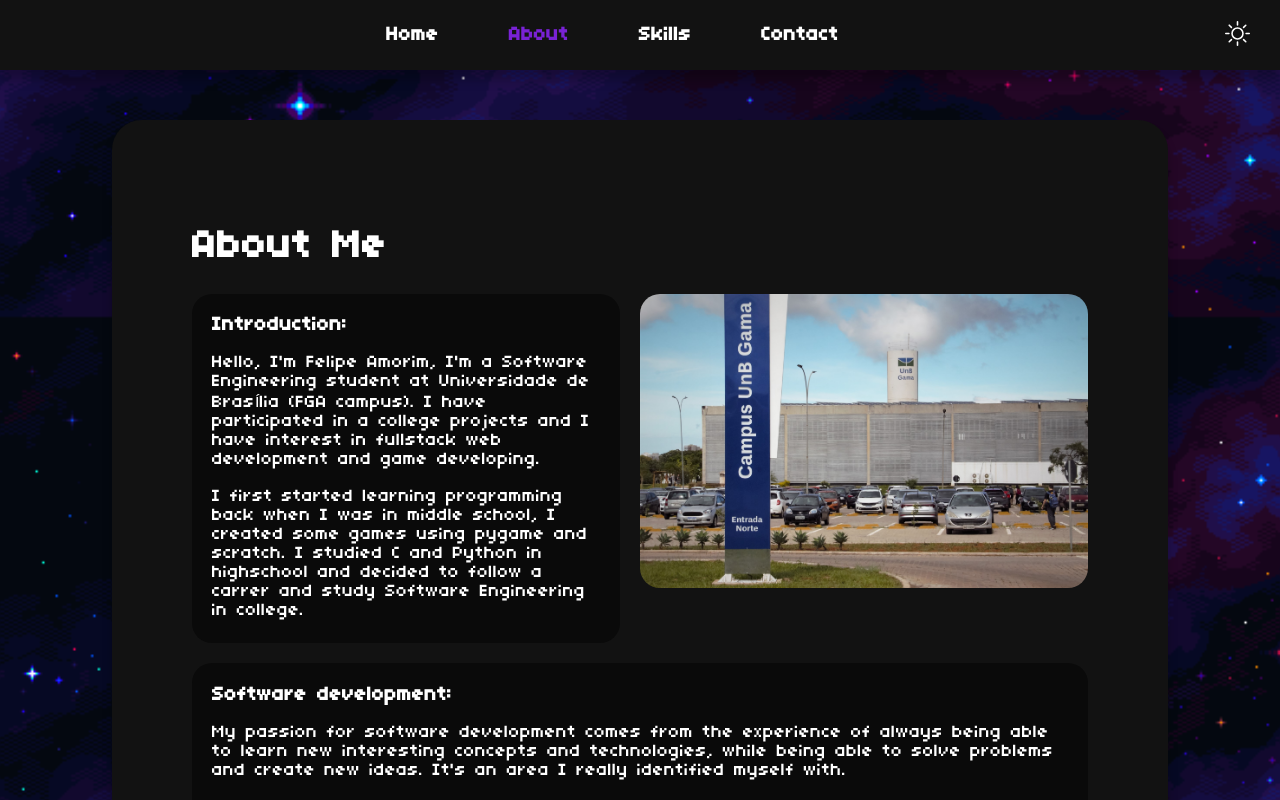
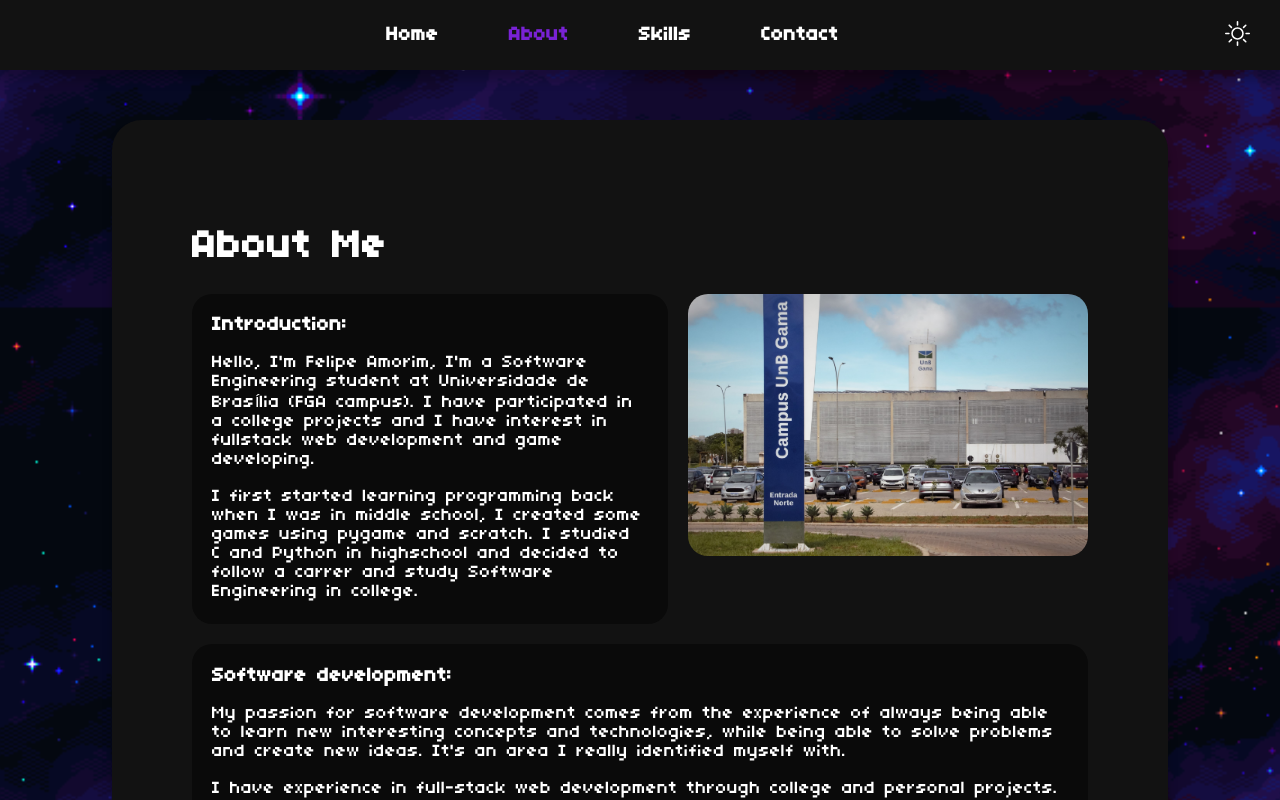
Before and after one commit to LipeAKugel/Portfolio, a Next.js app: page /about in a window 1280 px wide. Shown: the top 800 px of the page. Built offline with nearby package versions, Linux system fonts and the light colour scheme.

Commit message:
:bulb: adding link to campus

```diff
--- a/src/app/about/page.js
+++ b/src/app/about/page.js
@@ -10,8 +10,8 @@ export default function AboutMe() {
 
   const router = useRouter();
 
-  const redirectToSkills = () => {
-    router.push("/skills");
+  const redirect = (url) => {
+    router.push(url);
   }
 
   return (
@@ -35,7 +35,12 @@ export default function AboutMe() {
               in college.
             </p>
           </div>
-          <Image alt="fga_image" src={fgaImage} />
+          <Link
+            className={styles.fgaLink}
+            href="https://fga.unb.br/"
+          >
+            <Image alt="fga_image" src={fgaImage} />
+          </Link>
         </div>
         <div className={styles.text}>
           <h2>Software development:</h2>
@@ -61,7 +66,7 @@ export default function AboutMe() {
         </div>
         <div className={styles.text}>
           <p>You can have a look at my projects and skills here:</p>
-          <Button label="Skills >>" onClick={() => redirectToSkills()}/>
+          <Button label="Skills >>" onClick={() => redirect("/skills")}/>
         </div>
         <div className={styles.text}>
           <h2>Curiosities:</h2>
--- a/src/components/messageModal.js
+++ b/src/components/messageModal.js
@@ -1,5 +1,4 @@
 import styles from "@/styles/components/messageModal.module.css";
-import { useState } from "react";
 
 export default function MessageModal({ open, text }) {
   return (
--- a/src/styles/app/about.module.css
+++ b/src/styles/app/about.module.css
@@ -36,10 +36,19 @@
   margin-bottom: 0px;
 }
 
-#contentcard img {
-  width: 50%;
+.fgaLink {
+  height: fit-content;
+}
+
+.fgaLink img {
+  width: 100%;
   height: 100%;
   border-radius: 20px;
+  transition: 1s ease;
+}
+
+.fgaLink img:hover {
+  transform: scale(1.03);
 }
 
 .text button {
```
